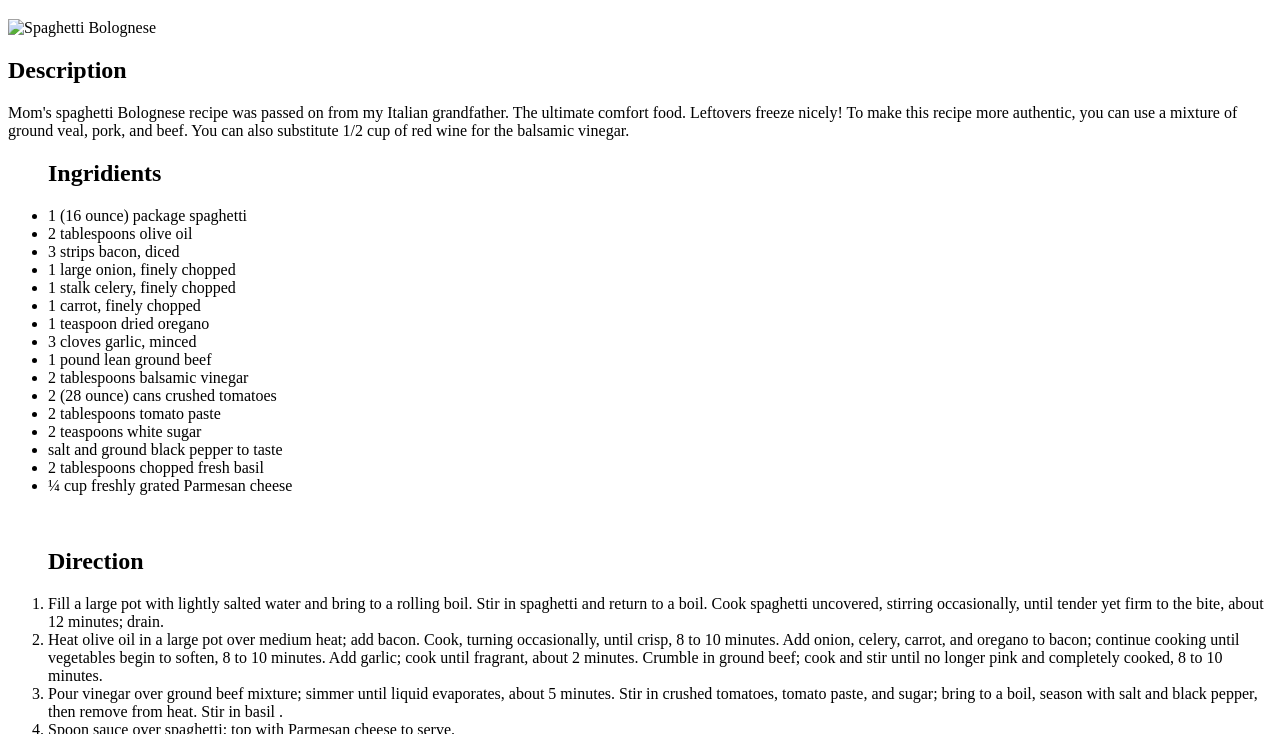
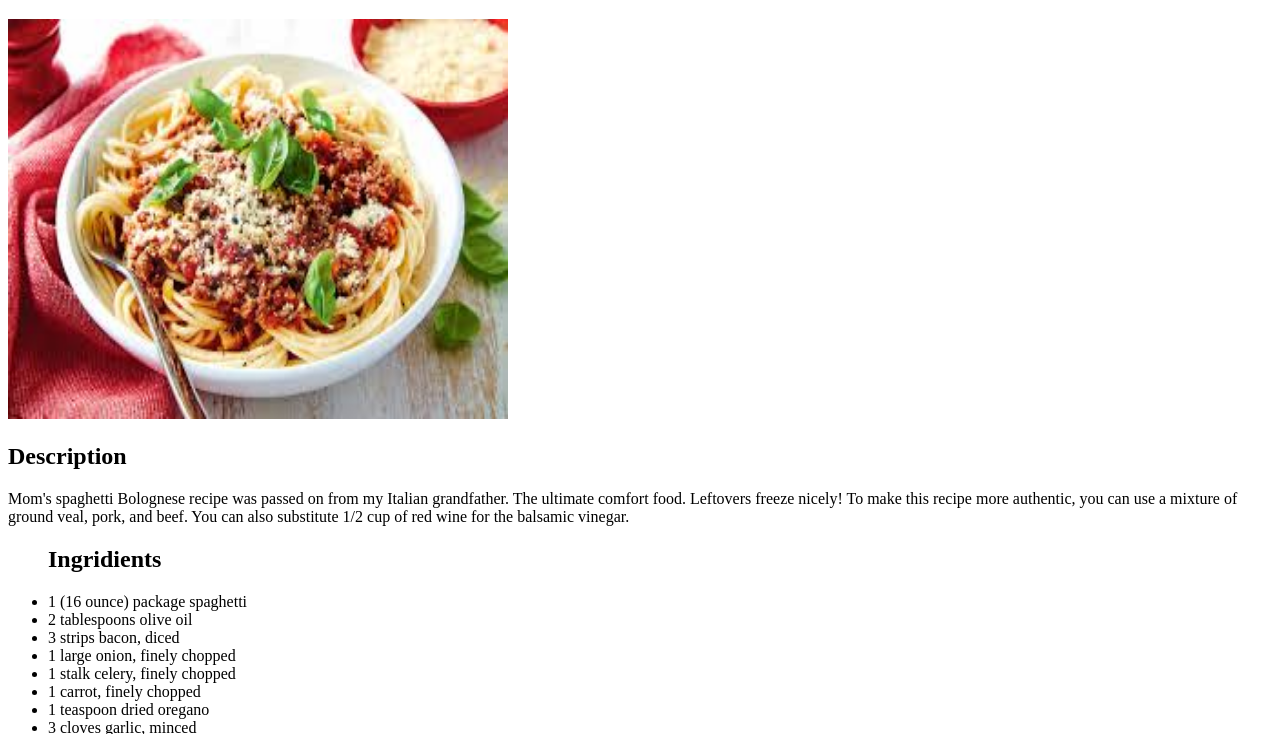
Before and after one commit to Andryko101/Recipes, a plain HTML site: page spaghetti-bolognese.html in a window 1280 px wide. Shown: the part 61-795 px from the top of the page. Drawn offline with Linux system fonts and the light colour scheme.

Commit message:
fixed spaghetti image

```diff
--- a/spaghetti-bolognese.html
+++ b/spaghetti-bolognese.html
@@ -7,7 +7,7 @@
 </head>
 <body>
     <h1>Sphagetti Bolognese</h1>
-    <img src="../images/sphagetti-bolognese.jpeg" alt="Spaghetti Bolognese" width="500" height="400">
+    <img src="./images/spaghetti-bolognese.jpeg" alt="Spaghetti Bolognese" width="500" height="400">
     <h2>Description</h2>
     <p>
         Mom's spaghetti Bolognese recipe was passed on from my Italian grandfather. The ultimate comfort food. Leftovers freeze nicely! To make this recipe more authentic, you can use a mixture of ground veal, pork, and beef. You can also substitute 1/2 cup of red wine for the balsamic vinegar.
```
